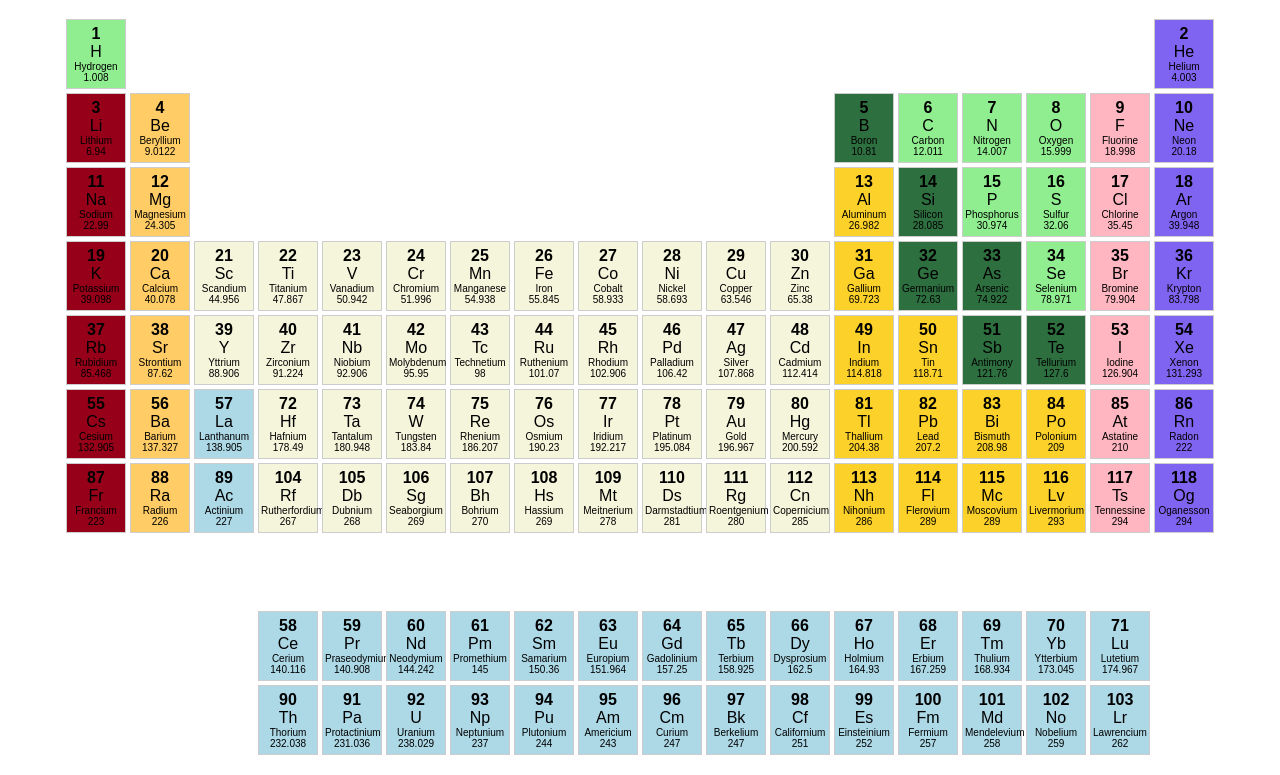
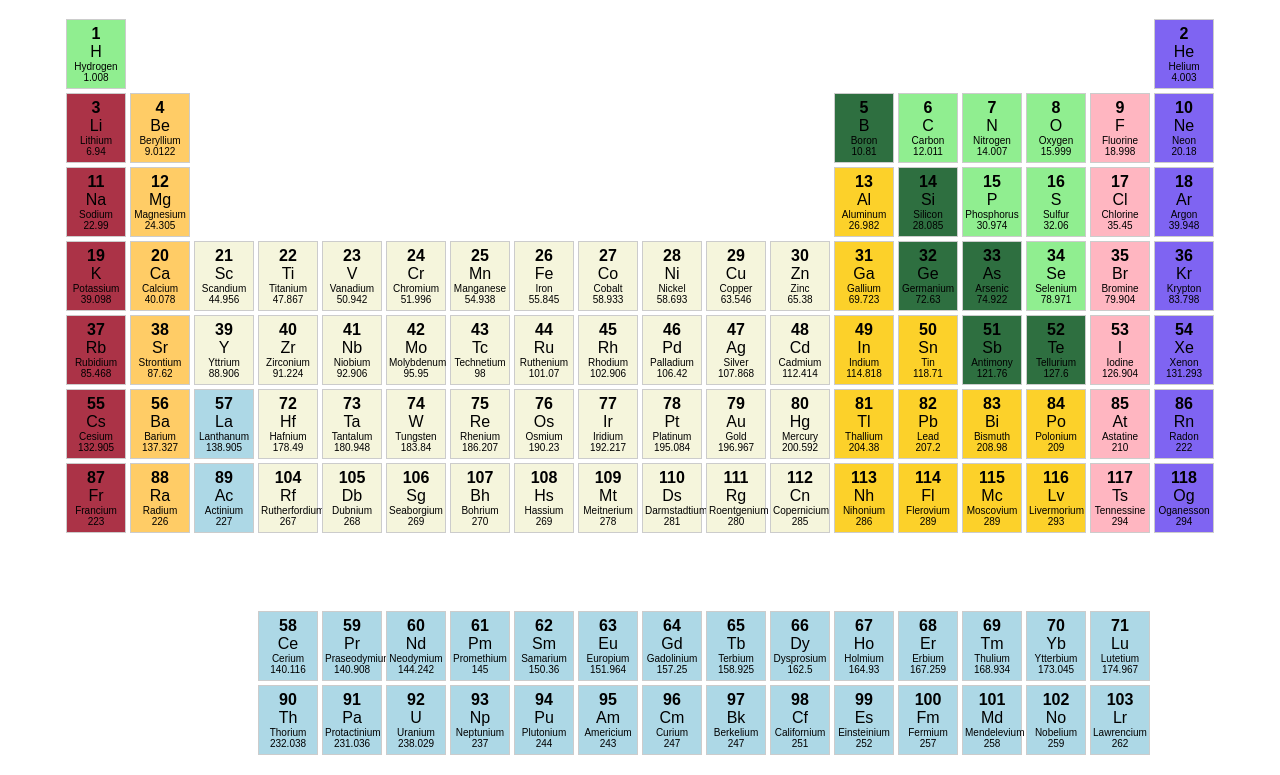
Before and after one commit to brandanward/PeriodicTable, a plain HTML site: page index.html in a window 1280 px wide. Shown: the part 61-836 px from the top of the page. Drawn offline with Linux system fonts and the light colour scheme.

Commit message:
Update index.html

```diff
--- a/index.html
+++ b/index.html
@@ -36,7 +36,7 @@
     .label, .mass { font-size: 10px; }
 
     /* Category Colors */
-    .alkali-metal { background: #960019; }
+    .alkali-metal { background: #AB3347; }
     .alkaline-earth-metal { background: #FFCC66; }
     .transition-metal { background: #F5F5DC; }
     .lanthanide, .actinide { background: #ADD8E6; }
```
